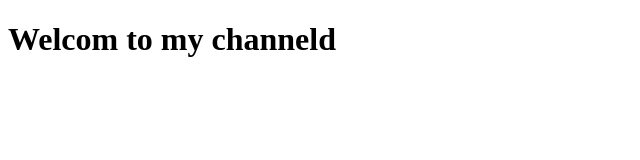
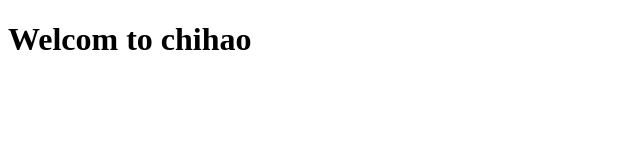
Before and after one commit to OrianChi/GitBranch, a plain HTML site: page index.html in a window 1280 px wide. Shown: the whole page, without its empty margins (0-640 px from the left). Drawn offline with Linux system fonts and the light colour scheme.

Commit message:
second commit

```diff
--- a/index.html
+++ b/index.html
@@ -6,6 +6,6 @@
     <title>Git branches</title>
   </head>
   <body>
-    <h1>Welcom to my channeld</h1>
+    <h1>Welcom to chihao</h1>
   </body>
 </html>
```
